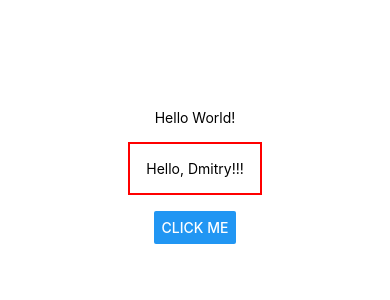
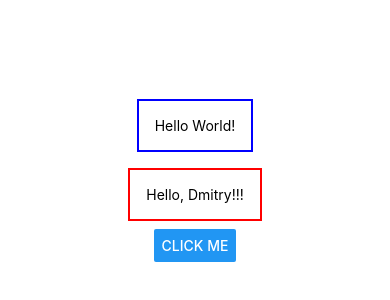
Before and after one commit to Mowgle88/RNCourse, a React Native app: screen / in a window 390 px wide. Shown: the part 246-546 px from the top of the page. Built offline with nearby package versions, Linux system fonts and the light colour scheme.

Commit message:
feat: add a new property to the stylesheet object

```diff
--- a/App.tsx
+++ b/App.tsx
@@ -5,9 +5,9 @@ export default function App() {
   return (
     <View style={styles.container}>
       <View>
-        <Text>Hello World!</Text>
+        <Text style={styles.dummyText}>Hello World!</Text>
       </View>
-      <Text style={{margin: 16, borderWidth: 2, borderColor: 'red', padding:16}}>Hello, Dmitry!!!</Text>
+      <Text style={{margin: 8, borderWidth: 2, borderColor: 'red', padding:16}}>Hello, Dmitry!!!</Text>
       <Button title='Click me' />
     </View>
   );
@@ -20,4 +20,10 @@ const styles = StyleSheet.create({
     alignItems: 'center',
     justifyContent: 'center',
   },
+  dummyText: {
+    margin: 8,
+    padding: 16,
+    borderWidth: 2,
+    borderColor: 'blue'
+  }
 });
```
